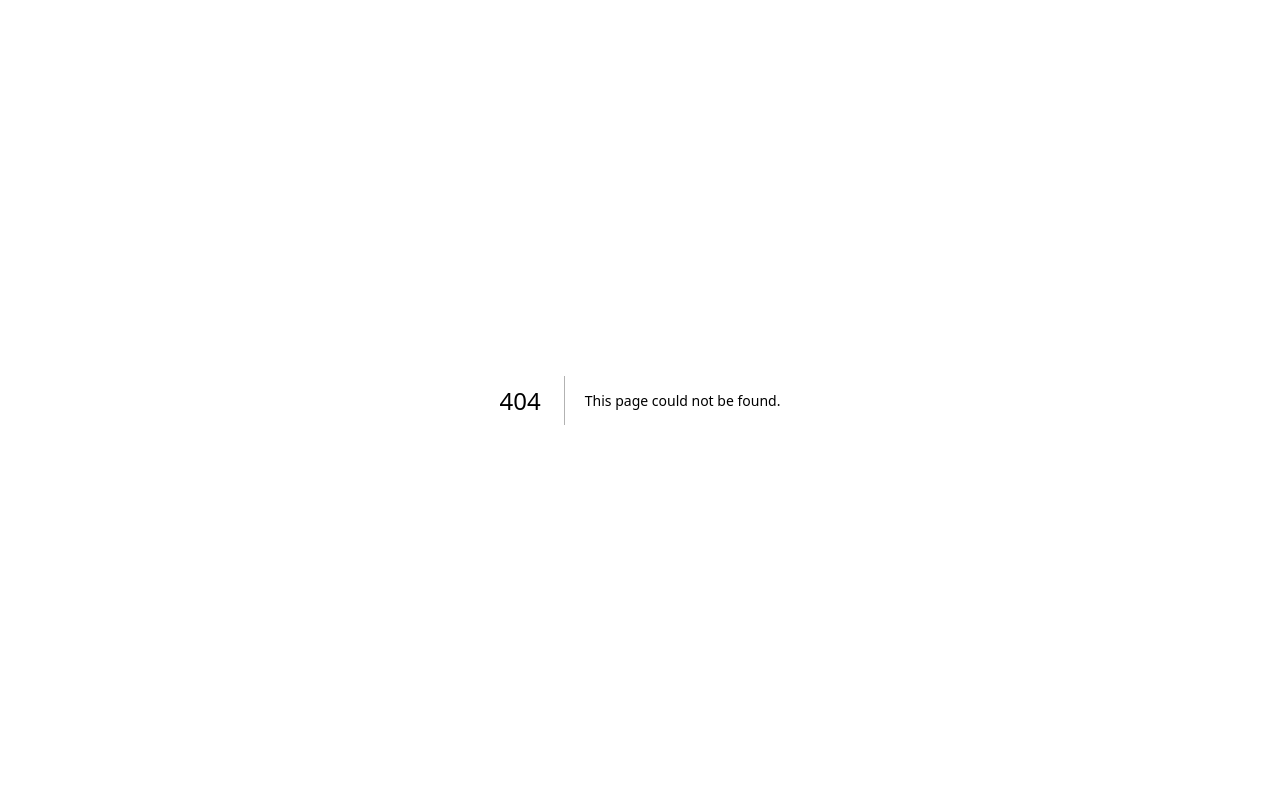
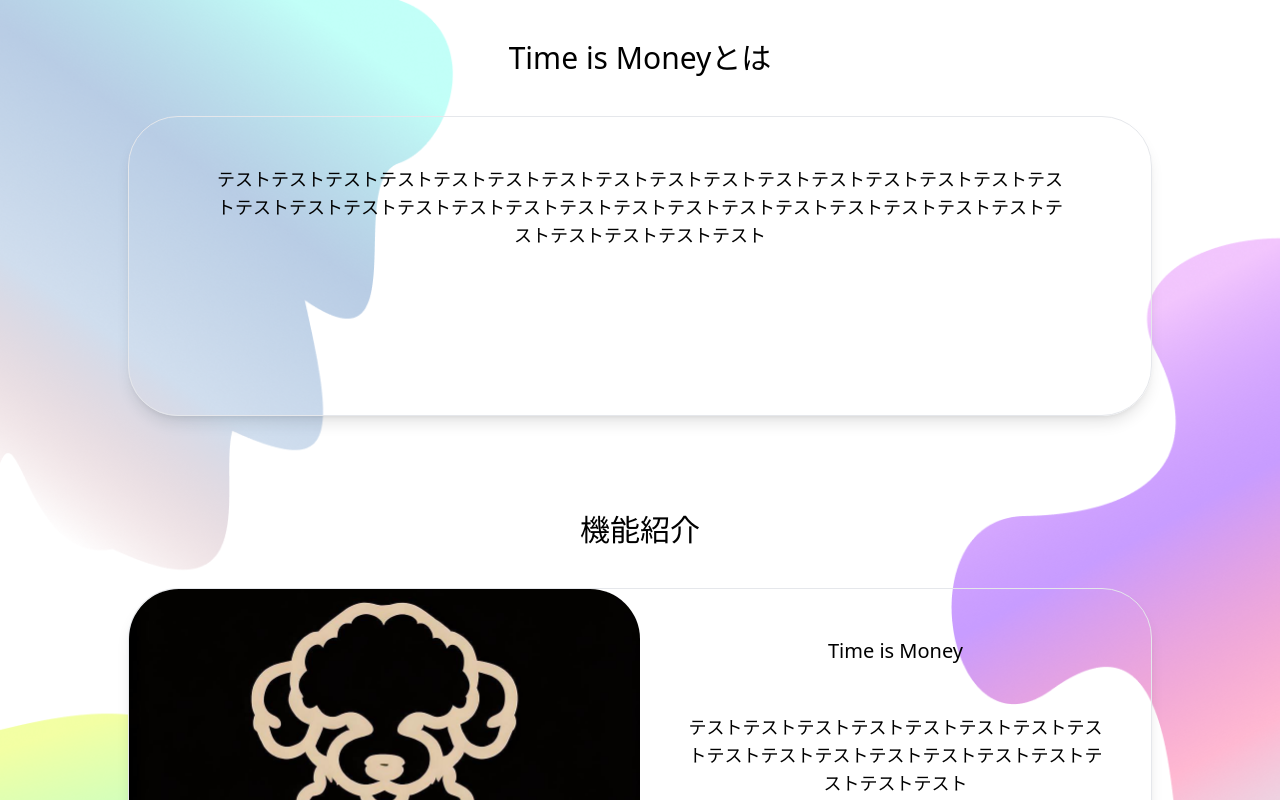
Before and after one commit to daydule/odyssey-frontend, a Next.js app: page /about in a window 1280 px wide. Before the commit this address had no page. Shown: the top 800 px of the page. Built offline with nearby package versions, Linux system fonts and the light colour scheme.

Commit message:
ODY-276 create Aboutページを追加

```diff
--- /dev/null
+++ b/src/app/about/page.tsx
@@ -0,0 +1,10 @@
+'use client';
+import { About } from '@/components/forest/About';
+
+export default function Page() {
+  return (
+    <div className='w-full bg-about-page-image bg-cover bg-no-repeat py-10'>
+      <About />
+    </div>
+  );
+}
```
